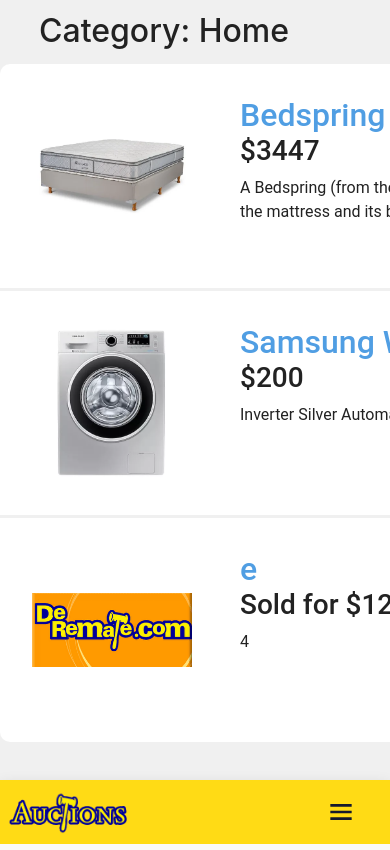
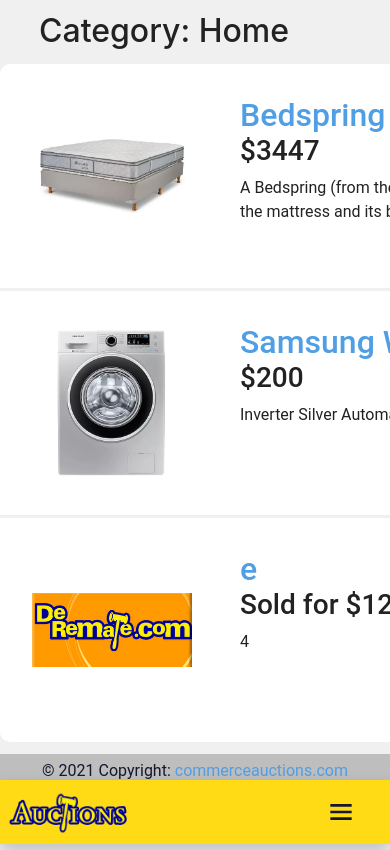
Before and after one commit to rodrigojmayer/AuctionsProject, a Django app: page /category/1/ in a window 390 px wide; the page is wider, and only the part inside the window is pictured. Run offline with Django 3.2, Linux system fonts and the light colour scheme; data comes from the database, SQL or seed files in the repository; both versions use the stored data as it was after the commit; some libraries are stand-ins or nearby versions.

Commit message:
Fixed footer responsive

```diff
--- a/auctions/static/auctions/css/styles.css
+++ b/auctions/static/auctions/css/styles.css
@@ -190,7 +190,10 @@ html .show {
   color: var(--title-color);
 }
 #content-wrap {
-  padding-bottom: var(--header-height);
+  padding-bottom: calc(var(--header-height) + 2rem);
+}
+
+footer {
   margin-bottom: var(--header-height);
 }
 
@@ -760,5 +763,9 @@ footer div {
   #content-wrap {
     padding-top: var(--header-height);
     padding-bottom: 1rem;
+    margin-bottom: 0;
+  }
+  footer {
+    margin-bottom: 0;
   }
 }/*# sourceMappingURL=styles.css.map */
--- a/auctions/static/auctions/css/styles.scss
+++ b/auctions/static/auctions/css/styles.scss
@@ -224,12 +224,16 @@ html {
 
 #content-wrap{
     // padding-top: var(--header-height);
-    padding-bottom: var(--header-height);
-    margin-bottom: var(--header-height);
+    // padding-bottom: var(--header-height);
+    padding-bottom: calc(var(--header-height) + 2rem);
+    // margin-bottom: var(--header-height);
     // -bottom: 100rem;
     // padding-bottom: 1rem;
 }
+footer{
+    margin-bottom: var(--header-height);
 
+}
 #login, #register, #id_create_listing, #create_comment{
     max-width: 35rem;
     min-width: 25rem;
@@ -835,6 +839,13 @@ footer {
     #content-wrap{
         padding-top: var(--header-height);
         padding-bottom: 1rem;
+        margin-bottom: 0;
     }
 
+
+
+    footer{
+        margin-bottom: 0;
+
+    }
 }
```
Also changed, not shown: db.sqlite3, 1 other file.
